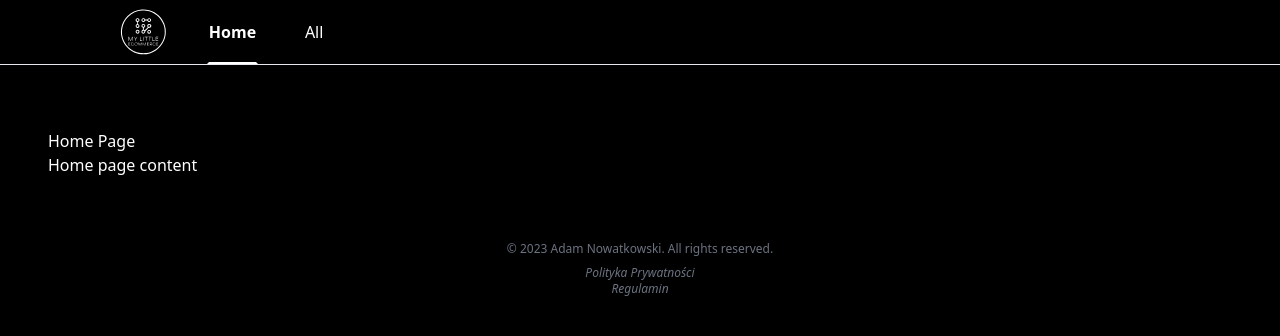
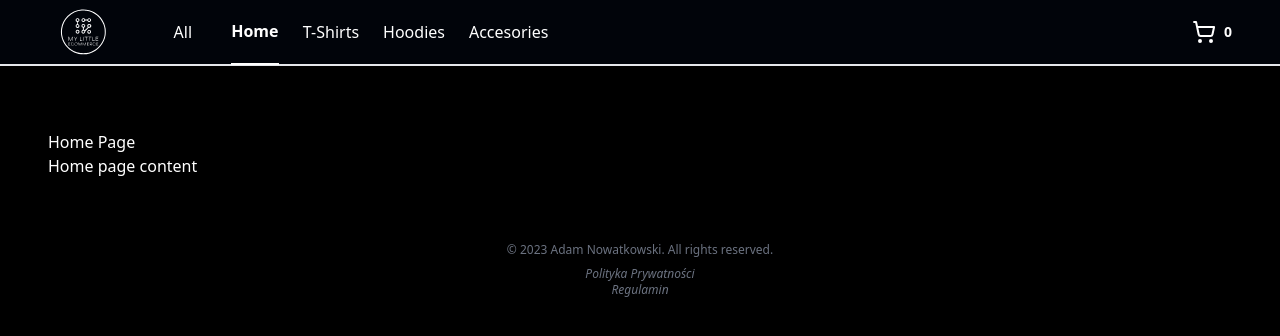
Before and after one commit to AdamNowatkowski/MyLittleEcommerce, a Next.js app: page / in a window 1280 px wide. Shown: the top 336 px of the page. Built offline with nearby package versions, Linux system fonts and the light colour scheme.

Commit message:
UpiekszonaStrona

```diff
--- a/package.json
+++ b/package.json
@@ -23,6 +23,7 @@
 		"clsx": "^2.0.0",
 		"eslint": "8.48.0",
 		"eslint-config-next": "13.4.19",
+		"lucide-react": "^0.279.0",
 		"next": "13.4.19",
 		"postcss": "8.4.29",
 		"react": "18.2.0",
--- a/src/app/layout.tsx
+++ b/src/app/layout.tsx
@@ -1,10 +1,9 @@
 import "./globals.css";
 import Link from "next/link";
-import Image from 'next/image'
 import type { Metadata } from "next";
 // import { Inter } from "next/font/google";
 import { Analytics } from "@vercel/analytics/react";
-import { ActiveLink } from "./ui/atoms/ActiveLink";
+import { Nav } from "./ui/organisms/NavBar";
 
 // const inter = Inter({ subsets: ["latin"] });
 
@@ -20,42 +19,9 @@ export default function RootLayout({
 	children: React.ReactNode;
 }) {
 	return (
-		<html lang="pl">
-			<body className='bg-black text-white'>
-				<nav className="sticky top-0 z-20 border-b bq-white bg-opacity-60 backdrop-blur-lg">
-
-					<ul className="flex h-16 max-w-full space-x-8 whitespace-nowrap lg:px-8">
-						<li>
-						<Link href='/'>
-					<Image
-						src="/logo.svg"
-						width={100}
-						height={100}
-						alt="Brand Logo"
-						className="h-full w-full ml-10 mr-10 p-2 overflow-auto "
-						/>
-					</Link>
-						</li>
-						<li className="first:pl-4 last:pr-4 lg:px-0">
-							<ActiveLink
-								href="/"
-								className="hover:text-gray-200 h-full w-full min-w-[3rem] flex items-center justify-center"
-								activeClassName="font-bold border-2 border-b-white border-l-black border-t-black border-r-black"
-							>
-								Home
-							</ActiveLink>
-						</li>
-						<li className="first:pl-4 last:pr-4 lg:px-0">
-							<ActiveLink
-								href="/products"
-								className="hover:text-gray-200 h-full w-full min-w-[3rem] flex items-center justify-center"
-								activeClassName="font-bold border-2 border-b-white border-l-black border-t-black border-r-black"
-							>
-								All
-							</ActiveLink>
-						</li>
-					</ul>
-				</nav>
+		<html lang="pl" className="h-full bg-black text-white">
+			<body className='h-full'>
+				<Nav />
 				<section className="sm:max-2-2xl mx-auto max-w-md p-12 sm:py-16 md:max-w-4xl lg:max-w-7xl ">
 					{children}
 				</section>
--- a/src/app/product/[productId]/page.tsx
+++ b/src/app/product/[productId]/page.tsx
@@ -1,7 +1,7 @@
 import { Suspense } from "react";
 import { type Metadata } from "next/types";
 import { getProductById, getProductsList } from "@/api/products";
-import { ProductCoverImage } from "@/app/ui/atoms/ProductCoverImage";
+import { ProductImage } from "@/app/ui/atoms/ProductImage";
 import { ProductItemDescription } from "@/app/ui/atoms/ProductItemDescription";
 import { SuggestedProductsList } from "@/app/ui/organisms/SuggestedProducts";
 
@@ -12,7 +12,11 @@ export const generateStaticParams = async () => {
 	}));
 };
 
-export const generateMetadata = async ({params}: {params: {productId : string}}): Promise<Metadata> => {
+export const generateMetadata = async ({
+	params,
+}: {
+	params: { productId: string };
+}): Promise<Metadata> => {
 	const product = await getProductById(params.productId);
 	return {
 		title: `${product.productName} - My Little Ecommerce`,
@@ -22,9 +26,8 @@ export const generateMetadata = async ({params}: {params: {productId : string}})
 			description: "Product page description",
 			images: [product.coverImage.src],
 		},
-	}
-}
-
+	};
+};
 
 export default async function SingleProductPage({
 	params, // searchParams,
@@ -37,11 +40,45 @@ export default async function SingleProductPage({
 	const product = await getProductById(params.productId);
 	return (
 		<>
-			<article className="max-w-xs">
-				<h1 className="font-bold text-2xl mb-3">{product.productName}</h1>
-				<ProductCoverImage {...product.coverImage} />
-				<ProductItemDescription product={product} />
-				<p>{product.description}</p>
+			<article className="">
+				<div className="grid grid-cols-1 gap-4 sm:grid-cols-2">
+					<ProductImage {...product.coverImage} />
+					<div className="px-6">
+						<h1 className="flex-auto text-3xl font-bold tracking-tight">
+							{product.productName}
+						</h1>
+						<div className="mt-4 flex items-center">
+							<p className="text-2xl font-semibold ">
+								{product.price}
+							</p>
+						</div>
+						<div className="mt-4 space-y-6">
+							<p className="">{product.description}</p>
+						</div>
+						<div className="mt-6 flex items-center">
+							<svg
+								xmlns="http://www.w3.org/2000/svg"
+								width="24"
+								height="24"
+								viewBox="0 0 24 24"
+								fill="none"
+								stroke="currentColor"
+								stroke-width="2"
+								stroke-linecap="round"
+								stroke-linejoin="round"
+								className="h-5 w-5 flex-shrink-0 "
+								aria-hidden="true"
+							>
+								<path d="M18 6 7 17l-5-5"></path>
+								<path d="m22 10-7.5 7.5L13 16"></path>
+							</svg>
+							<p className="ml-1 text-sm font-semibold ">In stock</p>
+						</div>
+						<div className="mt-8">
+						<button type="submit" data-testid="add-to-cart-button" className="inline-flex h-14 w-full items-center justify-center rounded-md from-[#1e4b65] from-20% via-[#010315] to-[#0b237d] to-80% px-6 text-base font-medium leading-6 text-white shadow transition duration-150 ease-in-out enabled:bg-gradient-to-r hover:enabled:brightness-125 disabled:cursor-wait disabled:bg-gray-300">Add to cart</button>
+						</div>
+					</div>
+				</div>
 			</article>
 			<aside>
 				<h2 className="mt-3">Suggested Products</h2>
--- a/src/app/ui/atoms/ProductCoverImage.tsx
+++ b/src/app/ui/atoms/ProductCoverImage.tsx
@@ -12,7 +12,7 @@ export const ProductCoverImage = ({
 				height={320}
 				alt={alt}
 				src={src}
-				className="h-full w-full object-contain object-center p-4 transition-transform hover:scale-105"
+				className="h-full w-full object-scale-down p-4 transition-transform hover:scale-105 bg-inherit"
 			/>
 		</div>
 	);
--- /dev/null
+++ b/src/app/ui/atoms/ProductImage.tsx
@@ -0,0 +1,19 @@
+export const ProductImage = ({
+	src,
+	alt,
+}: {
+	src: string;
+	alt: string;
+}) => {
+	return (
+		<div className="overflow-hidden rounded-md border bg-white">
+			<img
+				width={320}
+				height={320}
+				alt={alt}
+				src={src}
+				className="h-full w-full object-cover object-center p-4 transition-transform hover:scale-105"
+			/>
+		</div>
+	);
+};
--- /dev/null
+++ b/src/app/ui/organisms/NavBar.tsx
@@ -0,0 +1,58 @@
+import { type Route } from "next";
+import Link from "next/link";
+import Image from "next/image";
+import { ActiveLink } from "../atoms/ActiveLink";
+import {ShoppingCart} from 'lucide-react';
+
+export async function Nav() {
+	const navLinks = [
+		{ href: "/products" as Route, label: "All" },
+		{ href: "/" as Route, label: "Home" },
+		{ href: "/t-shirts" as Route, label: "T-Shirts" },
+		{ href: "/hoodies" as Route, label: "Hoodies" },
+		{ href: "/Accesories" as Route, label: "Accesories" },
+	];
+	return (
+		<div className="border-b-2 bg-gray-950 sticky top-0 z-20 bg-opacity-60 backdrop-blur-lg">
+		<div className="mx-auto  max-w-7xl px-4 sm:px-6 lg:px-8 ">
+		<nav className="">
+			<div className="flex h-16 justify-between">
+                <div className="flex">
+					<div className="flex flex-shrink-0">
+						<Link href="/">
+							<Image
+								src="/logo.svg"
+								width={32}
+								height={32}
+								alt="Brand Logo"
+								className=" mr-10 h-full w-full overflow-auto p-2 "
+							/>
+						</Link>
+					</div>
+				<ul className="hidden sm:-my-px sm:ml-6 sm:flex sm:space-x-2 lg:space-x-6" >
+
+					{navLinks.map((link) => (
+						<li key={link.href} className=" pl-4 last:pr-4 lg:px-0">
+							<ActiveLink
+								href={link.href}
+								className="flex h-full w-full min-w-[3rem] items-center justify-center hover:text-gray-200"
+								activeClassName="font-bold border-b-2 border-b-white"
+							>
+								{link.label}
+							</ActiveLink>
+						</li>
+					))}
+				</ul>
+                </div>
+                <div className=""></div>
+                <Link href="/cart" className="group-m-2 flex items-center">
+                    <ShoppingCart aria-hidden="true" className="h-6 w-6 flex-shrink-0 " />
+					<span className="ml-2 mr-4 text-sm font-bold">0</span>
+					<span className="sr-only">items in cart, view bag</span>
+                </Link>
+			</div>
+		</nav>
+		</div>
+		</div>
+	);
+}
```
Also changed, not shown: .eslintrc.json, 1 other file (tests, documents, lock files or other folders).
